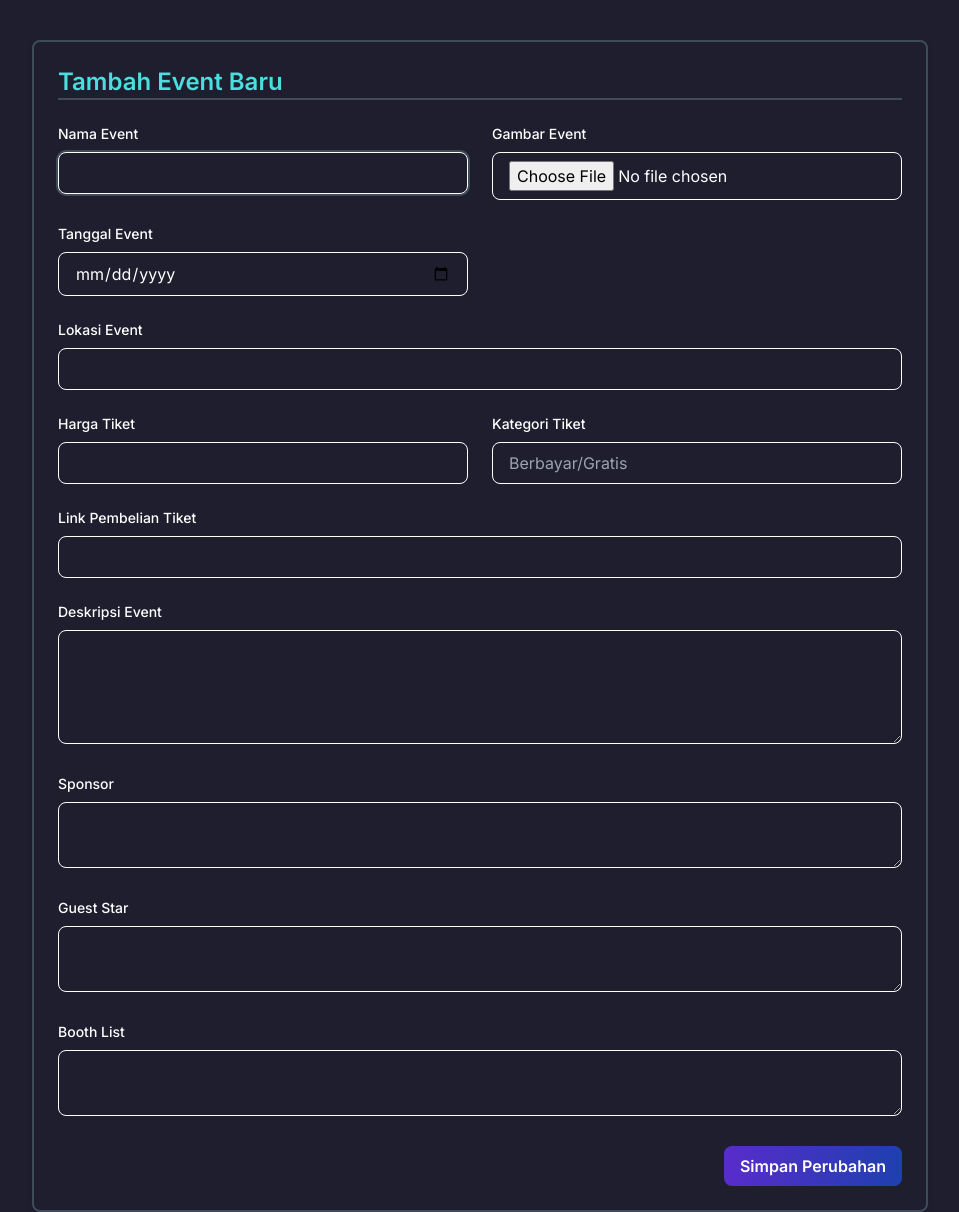
After one commit to AllanBro18/jvent, a CodeIgniter 4 app: the page made by app/Views/event/edit.php in a window 1280 px wide. The commit adds this page. Shown: the whole page, without its empty margins (160-1119 px from the left). Run offline with PHP 8.4 and a stand-in for CodeIgniter, Linux system fonts and the light colour scheme; the template is opened without the code that fills it, so the values that code supplies are empty; some libraries are stand-ins or nearby versions.

Commit message:
feat(update&delete) Menambahkan fitur update dan delete event bagi admin

```diff
--- a/app/Config/Routes.php
+++ b/app/Config/Routes.php
@@ -11,8 +11,12 @@ $routes->get('/', 'EventController::index');
 $routes->get('event', 'EventController::filter');
 $routes->get('/event/create', 'EventController::create', ['filter' => 'authGuard']);
 $routes->post('/event/save', 'EventController::save');
+$routes->get('/event/edit/(:segment)', 'EventController::edit/$1', ['filter' => 'authGuard']);
+$routes->post('/event/update/(:segment)', 'EventController::update/$1', ['filter' => 'authGuard']);
+$routes->delete('/event/(:num)', 'EventController::delete/$1', ['filter' => 'authGuard']);
+
+// detail
 $routes->get('/event/(:any)', 'EventController::detail/$1', ['filter' => 'authGuard']);
-
 
 // LOGIN for ADMIN
 $routes->get('login', 'Auth::login');
--- a/app/Views/event/detail.php
+++ b/app/Views/event/detail.php
@@ -3,7 +3,7 @@
 
         <!-- Gambar dan Deskripsi -->
         <div class="md:col-span-2">
-            <img src="<?= base_url('assets/images/hero.jpg') ?>" alt="" class="rounded-xl mb-6 w-full object-cover">
+            <img src="/uploads/images/<?= $event['gambar_event'] ?>" alt="" class="rounded-xl mb-6 w-full object-cover">
 
             <h2 class="text-xl font-bold mb-3">Deskripsi</h2>
             <p class="leading-relaxed text-justify">
--- /dev/null
+++ b/app/Views/event/edit.php
@@ -0,0 +1,209 @@
+
+<?= $this->extend('layout/template') ?>
+
+<?= $this->section('content'); ?>
+<section class="max-w-4xl mx-auto p-6 border-2 rounded-lg shadow-md border-secondary-main mt-10">
+    <?php $validation = session('validation'); ?>
+    <h2 class="text-2xl text-secondary-second font-semibold mb-6 border-b-2 border-secondary-main">Tambah Event Baru</h2>
+    <form action="<?= base_url('/event/update/' . $event['id_event']) ?>" method="post" class="grid grid-cols-1 md:grid-cols-2 gap-6" enctype="multipart/form-data">
+        <?= form_open_multipart(base_url('/event/update/' . $event['id_event'])); ?>
+        <?= csrf_field() ?>
+
+        <!-- parameter slug yang dikirim ke event/update -->
+        <input type="hidden" name="slug" value="<?= $event['slug'] ?>">
+
+        <!-- Judul Event -->
+        <div>
+            <label for="judul_event" class="block mb-2 text-white text-sm font-medium">Nama Event</label>
+            <input
+                type="text"
+                id="judul_event"
+                name="judul_event"
+                autofocus
+                value="<?= (old('judul_event') ? old('judul_event') : $event['judul_event']) ?>"
+                class="w-full px-4 py-2 bg-transparent border border-white text-white placeholder-gray-400 rounded-lg focus:outline-none focus:ring-2 focus:ring-secondary-main"
+            >
+            <?php if (isset($validation)) : ?>
+                <div class="text-danger">
+                    <?= $validation->getError('judul_event'); ?>
+                </div>
+            <?php endif; ?>
+        </div>
+
+        <!-- Gambar Event -->
+        <div>
+            <label for="gambar_event" class="block mb-2 text-white text-sm font-medium">Gambar Event</label>
+            <input
+                type="file"
+                id="gambar_event"
+                name="gambar_event"
+                class="w-full px-4 py-2 bg-transparent border border-white text-white placeholder-gray-400 rounded-lg focus:outline-none focus:ring-2 focus:ring-secondary-main <?= \Config\Services::validation()->hasError('gambar_event') ? 'border-red-500' : '' ?>"
+            />
+            <?php if (session('validation') && session('validation')->hasError('gambar_event')) : ?>
+                <p class="mt-1 text-sm text-red-500">
+                <?= session('validation')->getError('gambar_event'); ?>
+                </p>
+            <?php endif; ?>
+        </div>
+
+        <!-- Tanggal Event -->
+        <div>
+            <label for="tanggal_event" class="block mb-2 text-white text-sm font-medium">Tanggal Event</label>
+            <input
+                type="date"
+                id="tanggal_event"
+                name="tanggal_event"
+                value="<?= (old('tanggal_event') ? old('tanggal_event') : $event['tanggal_event']) ?>"
+                class="w-full px-4 py-2 bg-transparent border border-white text-white placeholder-gray-400 rounded-lg focus:outline-none focus:ring-2 focus:ring-secondary-main"
+            />
+            <?php if (session('validation') && session('validation')->hasError('tanggal_event')) : ?>
+                <p class="mt-1 text-sm text-red-500">
+                <?= session('validation')->getError('tanggal_event'); ?>
+                </p>
+            <?php endif; ?>
+        </div>
+
+        <!-- Lokasi Event -->
+        <div class="md:col-span-2">
+            <label for="lokasi_event" class="block mb-2 text-white text-sm font-medium">Lokasi Event</label>
+            <input
+                type="text"
+                id="lokasi_event"
+                name="lokasi_event"
+                value="<?= (old('lokasi_event') ? old('lokasi_event') : $event['lokasi_event']) ?>"
+                class="w-full px-4 py-2 bg-transparent border border-white text-white placeholder-gray-400 rounded-lg focus:outline-none focus:ring-2 focus:ring-secondary-main"
+            />
+            <?php if (session('validation') && session('validation')->hasError('lokasi_event')) : ?>
+                <p class="mt-1 text-sm text-red-500">
+                <?= session('validation')->getError('lokasi_event'); ?>
+                </p>
+            <?php endif; ?>
+        </div>
+
+        <!-- Harga Tiket -->
+        <div>
+            <label for="harga_tiket" class="block mb-2 text-white text-sm font-medium">Harga Tiket</label>
+            <input
+                type="number"
+                id="harga_tiket"
+                name="harga_tiket"
+                value="<?= (old('harga_tiket') ? old('harga_tiket') : $event['harga_tiket']) ?>"
+                class="w-full px-4 py-2 bg-transparent border border-white text-white placeholder-gray-400 rounded-lg focus:outline-none focus:ring-2 focus:ring-secondary-main"
+            />
+            <?php if (session('validation') && session('validation')->hasError('harga_tiket')) : ?>
+                <p class="mt-1 text-sm text-red-500">
+                <?= session('validation')->getError('harga_tiket'); ?>
+                </p>
+            <?php endif; ?>
+        </div>
+
+        <!-- Kategori Tiket -->
+        <div>
+            <label for="kategori_tiket" class="block mb-2 text-white text-sm font-medium">Kategori Tiket</label>
+            <input
+                type="text"
+                id="kategori_tiket"
+                name="kategori_tiket"
+                value="<?= (old('kategori_tiket') ? old('kategori_tiket') : $event['kategori_tiket']) ?>"
+                placeholder="Berbayar/Gratis"
+                class="w-full px-4 py-2 bg-transparent border border-white text-white placeholder-gray-400 rounded-lg focus:outline-none focus:ring-2 focus:ring-secondary-main"
+            />
+            <?php if (session('validation') && session('validation')->hasError('kategori_tiket')) : ?>
+                <p class="mt-1 text-sm text-red-500">
+                <?= session('validation')->getError('kategori_tiket'); ?>
+                </p>
+            <?php endif; ?>
+        </div>
+
+        <!-- Link Tiket -->
+        <div class="md:col-span-2">
+            <label for="link_tiket" class="block mb-2 text-white text-sm font-medium">Link Pembelian Tiket</label>
+            <input
+                type="url"
+                id="link_tiket"
+                name="link_tiket"
+                value="<?= (old('link_tiket') ? old('link_tiket') : $event['link_tiket']) ?>"
+                class="w-full px-4 py-2 bg-transparent border border-white text-white placeholder-gray-400 rounded-lg focus:outline-none focus:ring-2 focus:ring-secondary-main"
+            />
+            <?php if (session('validation') && session('validation')->hasError('link_tiket')) : ?>
+                <p class="mt-1 text-sm text-red-500">
+                <?= session('validation')->getError('link_tiket'); ?>
+                </p>
+            <?php endif; ?>
+        </div>
+
+        <!-- Deskripsi Event -->
+        <div class="md:col-span-2">
+            <label for="deskripsi_event" class="block mb-2 text-white text-sm font-medium">Deskripsi Event</label>
+            <textarea
+                name="deskripsi_event"
+                rows="4"
+                class="w-full px-4 py-2 bg-transparent border border-white text-white placeholder-gray-400 rounded-lg focus:outline-none focus:ring-2 focus:ring-secondary-main">
+                <?= (old('deskripsi_event') ? old('deskripsi_event') : $event['deskripsi_event']) ?>
+            </textarea>
+            <?php if (session('validation') && session('validation')->hasError('deskripsi_event')) : ?>
+                <p class="mt-1 text-sm text-red-500">
+                <?= session('validation')->getError('deskripsi_event'); ?>
+                </p>
+            <?php endif; ?>
+        </div>
+
+        <!-- Sponsor -->
+        <div class="md:col-span-2">
+            <label for="sponsor" class="block mb-2 text-white text-sm font-medium">Sponsor</label>
+            <textarea
+                name="sponsor"
+                rows="2"
+                class="w-full px-4 py-2 bg-transparent border border-white text-white placeholder-gray-400 rounded-lg focus:outline-none focus:ring-2 focus:ring-secondary-main">
+                <?= (old('sponsor') ? old('sponsor') : $event['sponsor']) ?>
+            </textarea>
+            <?php if (session('validation') && session('validation')->hasError('sponsor')) : ?>
+                <p class="mt-1 text-sm text-red-500">
+                <?= session('validation')->getError('sponsor'); ?>
+                </p>
+            <?php endif; ?>
+        </div>
+
+        <!-- Guest Star -->
+        <div class="md:col-span-2">
+            <label for="guest_star" class="block mb-2 text-white text-sm font-medium">Guest Star</label>
+            <textarea
+                name="guest_star"
+                rows="2"
+                class="w-full px-4 py-2 bg-transparent border border-white text-white placeholder-gray-400 rounded-lg focus:outline-none focus:ring-2 focus:ring-secondary-main">
+                <?= (old('guest_star') ? old('guest_star') : $event['guest_star']) ?>
+            </textarea>
+            <?php if (session('validation') && session('validation')->hasError('guest_star')) : ?>
+                <p class="mt-1 text-sm text-red-500">
+                <?= session('validation')->getError('guest_star'); ?>
+                </p>
+            <?php endif; ?>
+        </div>
+
+        <!-- Booth List -->
+        <div class="md:col-span-2">
+            <label for="booth_list" class="block mb-2 text-white text-sm font-medium">Booth List</label>
+            <textarea
+                name="booth_list"
+                value="<?= old('booth_list'); ?>"
+                rows="2"
+                class="w-full px-4 py-2 bg-transparent border border-white text-white placeholder-gray-400 rounded-lg focus:outline-none focus:ring-2 focus:ring-secondary-main">
+                <?= (old('booth_list') ? old('booth_list') : $event['booth_list']) ?>
+            </textarea>
+            <?php if (session('validation') && session('validation')->hasError('booth_list')) : ?>
+                <p class="mt-1 text-sm text-red-500">
+                <?= session('validation')->getError('booth_list'); ?>
+                </p>
+            <?php endif; ?>
+        </div>
+
+        <!-- Submit Button -->
+        <div class="md:col-span-2 flex justify-end">
+            <button type="submit" class="px-4 py-2 text-center bg-gradient-to-r from-tertiary-hard to-blue-800 text-white rounded-lg font-semibold hover:opacity-90 transition">
+                Simpan Perubahan
+            </button>
+        </div>
+
+    </form>
+</section>
+<?= $this->endSection() ?>
```
Also changed, not shown: app/Controllers/Admin.php (+3 -6 lines), app/Controllers/EventController.php (+150 -2 lines), app/Controllers/Home.php (deleted, +0 -16 lines), app/Views/admin/dashboard.php (+17 -5 lines), public/assets/css/styles.css, public/uploads/images/1748607866_2115473161692be92a20.png (added).
